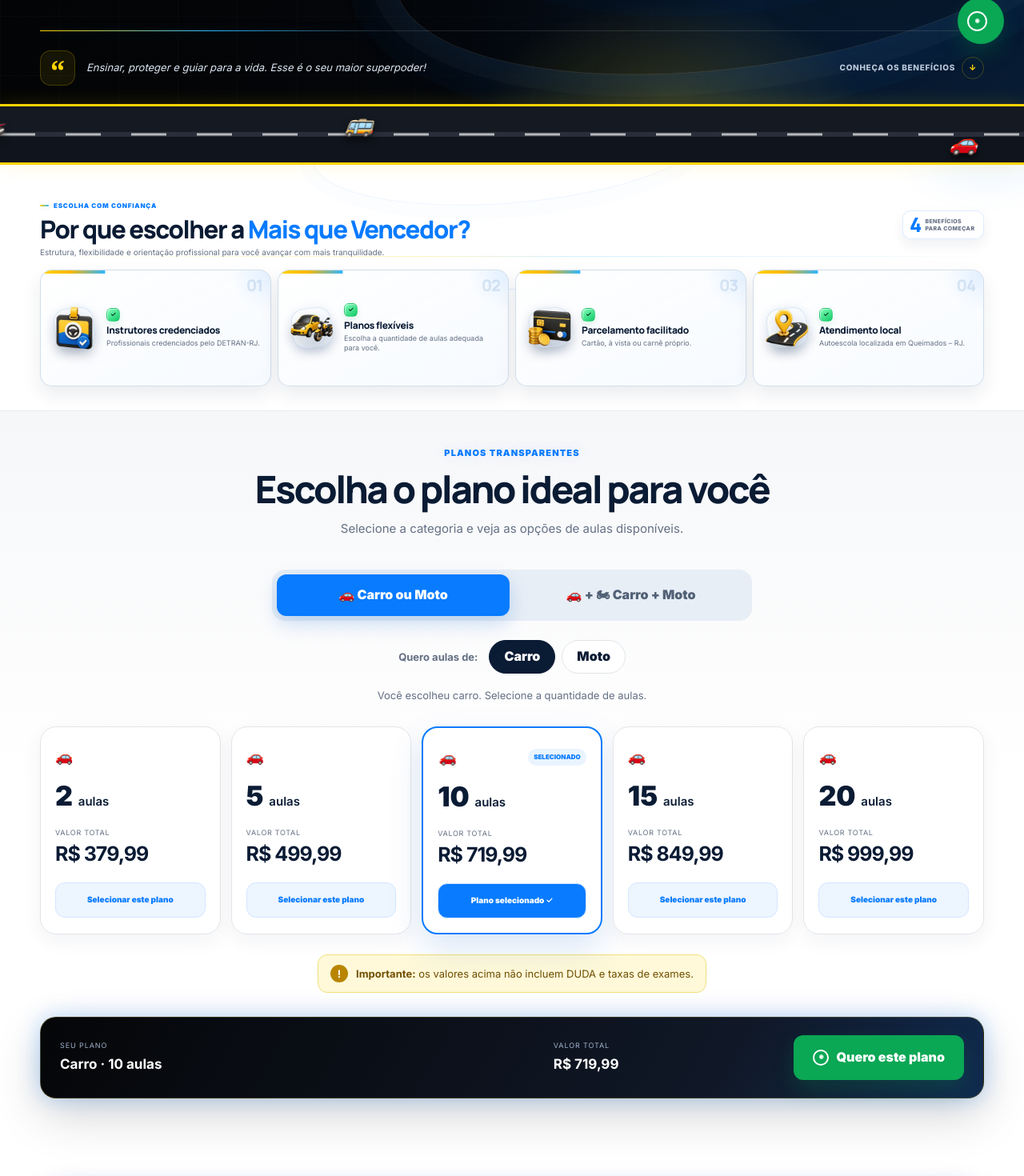
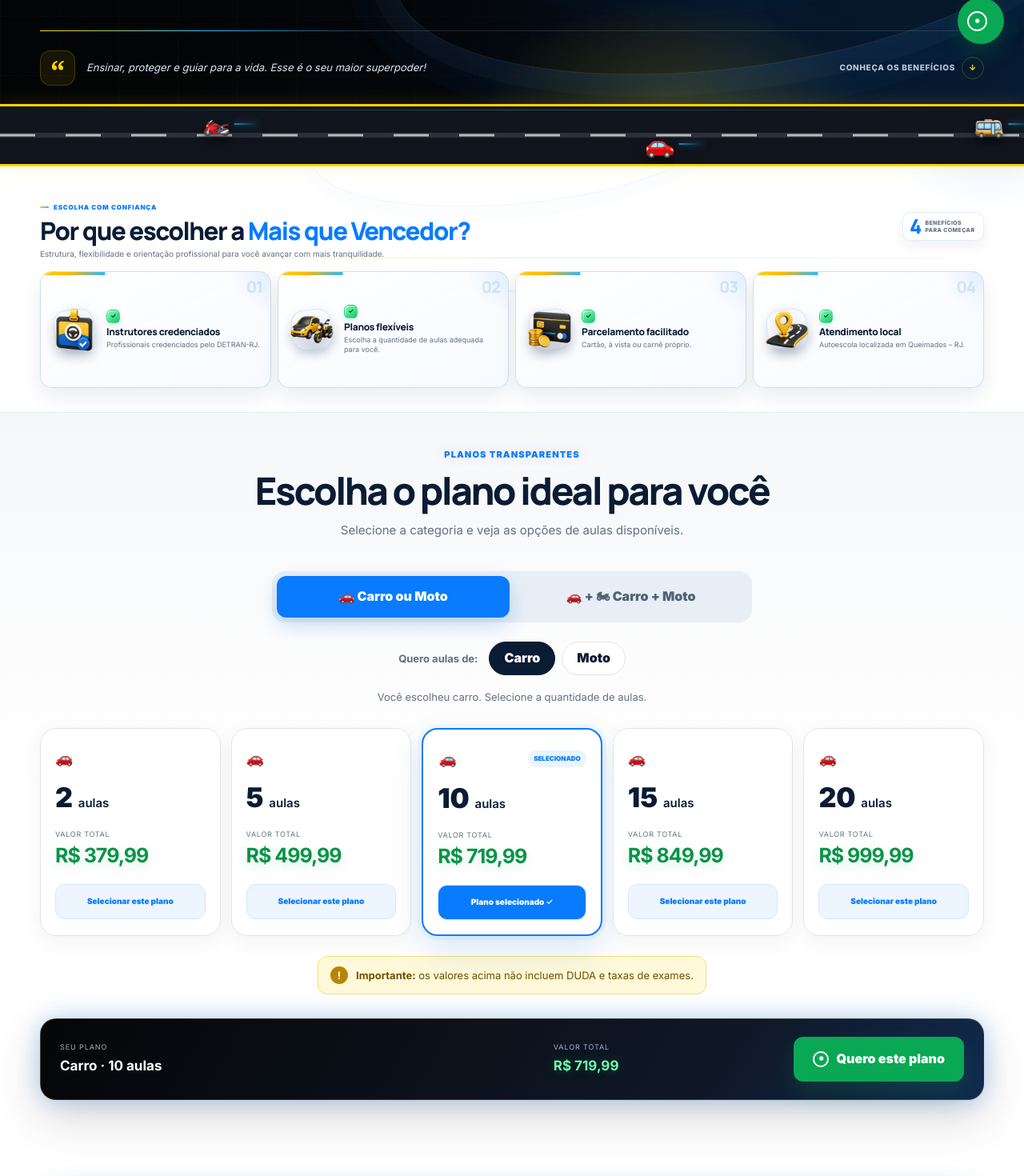
Before and after one commit to matteuscamilo7/autoescola-mais-que-vencedor, a Next.js app: page / in a window 1280 px wide. Shown: the part 720-2190 px from the top of the page at 80% size. Built offline with nearby package versions, Linux system fonts and the light colour scheme.

Commit message:
Amplia motion, hover e destaque dos planos

```diff
--- a/app/globals.css
+++ b/app/globals.css
@@ -109,8 +109,8 @@
 .hero__facts { margin: 20px 0 0; padding: 0; display: flex; flex-wrap: wrap; gap: 9px; list-style: none; color: #cbd7e5; font-size: 11px; opacity: 0; animation: hero-reveal .75s cubic-bezier(.2,.75,.2,1) .66s forwards; }
 .hero__facts li { min-height: 34px; padding: 6px 10px 6px 7px; display: flex; align-items: center; gap: 7px; background: rgba(255,255,255,.045); border: 1px solid rgba(255,255,255,.09); border-radius: 999px; }
 .hero__facts b { width: 20px; height: 20px; display: grid; place-items: center; color: #072416; background: linear-gradient(145deg, #7dffb7, #15cb6b); border-radius: 50%; box-shadow: 0 0 14px rgba(21,203,107,.22); font-size: 10px; }
-.hero__visual { min-height: 550px; position: relative; display: grid; place-items: center; perspective: 1200px; opacity: 0; animation: visual-arrive 1s cubic-bezier(.16,.8,.22,1) .3s forwards; }
-.hero__stage { position: absolute; inset: 7% -15% 0 -18%; transform: rotateX(2deg); }
+.hero__visual { --pointer-x: 0px; --pointer-y: 0px; min-height: 550px; position: relative; display: grid; place-items: center; perspective: 1200px; opacity: 0; animation: visual-arrive 1s cubic-bezier(.16,.8,.22,1) .3s forwards; }
+.hero__stage { position: absolute; inset: 7% -15% 0 -18%; transform: translate3d(calc(var(--pointer-x) * -.45), calc(var(--pointer-y) * -.3), 0) rotateX(2deg); transition: transform .55s cubic-bezier(.2,.75,.2,1); }
 .vehicle-glow { position: absolute; inset: 16% -6% 8%; border-radius: 50%; background: radial-gradient(ellipse at 60% 44%, rgba(8,123,255,.5), transparent 52%), radial-gradient(ellipse at 35% 64%, rgba(255,212,0,.2), transparent 65%); filter: blur(2px); animation: glow-breathe 6.5s ease-in-out infinite; }
 .hero__road-orbit { position: absolute; inset: 18% -6% 5% -10%; border: 1px solid rgba(255,255,255,.14); border-radius: 50%; box-shadow: 0 0 0 24px rgba(255,255,255,.025), 0 0 0 46px rgba(8,123,255,.025); transform: rotate(-9deg); }
 .hero__road-orbit::before { content: ""; position: absolute; inset: 47% -3% auto; height: 2px; background: repeating-linear-gradient(90deg, transparent 0 36px, rgba(255,255,255,.65) 36px 65px, transparent 65px 96px); opacity: .36; }
@@ -119,7 +119,7 @@
 .hero__road-orbit i:nth-child(2) { top: 62%; right: 4%; background: var(--sky); box-shadow: 0 0 18px rgba(44,183,255,.7); }
 .hero__road-orbit i:nth-child(3) { bottom: 4%; left: 38%; background: #19d978; box-shadow: 0 0 18px rgba(25,217,120,.7); }
 .hero__stage-shadow { position: absolute; width: 82%; height: 13%; left: 12%; bottom: 15%; background: radial-gradient(ellipse, rgba(0,0,0,.68), transparent 70%); filter: blur(10px); animation: shadow-breathe 6.5s ease-in-out infinite; }
-.hero__vehicles { position: relative; z-index: 2; width: 128%; max-width: none; height: auto; object-fit: contain; filter: drop-shadow(0 32px 34px rgba(0,0,0,.38)); transform-origin: 52% 78%; animation: vehicle-float 6.5s ease-in-out 1s infinite; }
+.hero__vehicles { position: relative; z-index: 2; width: 128%; max-width: none; height: auto; object-fit: contain; filter: drop-shadow(0 32px 34px rgba(0,0,0,.38)); translate: var(--pointer-x) var(--pointer-y); transform-origin: 52% 78%; animation: vehicle-float 6.5s ease-in-out 1s infinite; transition: translate .55s cubic-bezier(.2,.75,.2,1); }
 .hero__microbus { width: 36%; height: auto; position: absolute; z-index: 1; top: 24%; right: -1%; object-fit: contain; filter: drop-shadow(0 18px 20px rgba(0,0,0,.3)); transform-origin: 50% 78%; animation: microbus-float 7.4s ease-in-out 1.2s infinite; }
 .route { --route-x: 0px; --route-y: 0px; position: absolute; z-index: 4; min-width: 168px; padding: 9px 26px 9px 10px; display: flex; gap: 8px; align-items: center; color: var(--ink); background: linear-gradient(135deg, rgba(255,255,255,.97), rgba(240,247,255,.9)); border: 1px solid rgba(255,255,255,.94); border-radius: 13px; box-shadow: 0 14px 34px rgba(0,0,0,.23), inset 0 1px rgba(255,255,255,.9); backdrop-filter: blur(14px) saturate(125%); animation: gadget-float-y 4.8s ease-in-out -.45s infinite; will-change: transform; }
 .route::after { content: ""; position: absolute; inset: auto 20px -5px; height: 9px; background: rgba(0,0,0,.18); border-radius: 50%; filter: blur(8px); opacity: .4; }
@@ -142,13 +142,18 @@
 .hero__quote a:hover { color: #fff; }
 .hero__quote a:hover span { background: rgba(255,212,0,.09); transform: translateY(3px); }
 
-.traffic-strip { height: 76px; position: relative; z-index: 4; overflow: hidden; background: #080b10; border-block: 3px solid var(--yellow); box-shadow: 0 0 22px rgba(255,212,0,.16); }
-.traffic-strip__road { width: 100%; height: 100%; position: relative; overflow: hidden; background: linear-gradient(180deg, #151922 0 46%, #292f3a 46% 54%, #10141c 54%); }
+.traffic-strip { height: 78px; position: relative; z-index: 4; overflow: hidden; background: #080b10; border-block: 3px solid var(--yellow); box-shadow: 0 0 22px rgba(255,212,0,.16); }
+.traffic-strip__road { width: 100%; height: 100%; position: relative; overflow: hidden; background: linear-gradient(180deg, #11151d 0 46%, #2b313c 46% 54%, #10141c 54%); }
 .traffic-strip__road::before { content: ""; position: absolute; inset: 50% 0 auto; height: 3px; background: repeating-linear-gradient(90deg, rgba(255,255,255,.92) 0 44px, transparent 44px 82px); transform: translateY(-50%); opacity: .72; }
-.traffic-strip__vehicle { position: absolute; left: 0; z-index: 2; display: grid; place-items: center; filter: drop-shadow(0 5px 5px rgba(0,0,0,.55)); transform-origin: center; animation-play-state: running; will-change: transform; }
-.traffic-strip__vehicle--car { bottom: 2px; font-size: 29px; animation: cruise-and-return 22s linear -5s infinite; }
-.traffic-strip__vehicle--moto { top: 0; font-size: 27px; animation: cruise-back-and-forth 24s linear -4s infinite; }
-.traffic-strip__vehicle--bus { top: -2px; font-size: 30px; animation: cruise-and-return 30s linear -17s infinite; }
+.traffic-strip__road::after { content: ""; position: absolute; inset: 4px 0 auto; height: 1px; background: linear-gradient(90deg, transparent, rgba(44,183,255,.6), transparent); opacity: .6; }
+.traffic-strip__vehicle { width: 46px; position: absolute; left: 0; z-index: 2; display: grid; place-items: center; filter: drop-shadow(0 6px 6px rgba(0,0,0,.6)); transform-origin: center; will-change: transform; }
+.traffic-strip__vehicle i { display: block; font-style: normal; filter: saturate(1.1); }
+.traffic-strip__vehicle i::after { content: ""; width: 30px; height: 2px; position: absolute; top: 50%; right: calc(100% + 5px); background: linear-gradient(90deg, transparent, rgba(44,183,255,.72)); box-shadow: 0 0 8px rgba(44,183,255,.55); transform: translateY(-50%); }
+.traffic-strip__vehicle--car { bottom: 2px; font-size: 30px; animation: traffic-forward 18s linear -4s infinite; }
+.traffic-strip__vehicle--car i, .traffic-strip__vehicle--bus i { transform: scaleX(-1); }
+.traffic-strip__vehicle--moto { top: 0; font-size: 28px; animation: traffic-reverse 21s linear -9s infinite; }
+.traffic-strip__vehicle--moto i::after { right: auto; left: calc(100% + 5px); transform: translateY(-50%) scaleX(-1); }
+.traffic-strip__vehicle--bus { top: -2px; font-size: 31px; animation: traffic-forward 25s linear -15s infinite; }
 
 .trust { position: relative; overflow: hidden; isolation: isolate; padding: 34px 0 30px; background: #fff; border-bottom: 1px solid #e7edf4; }
 .trust::before { content: ""; position: absolute; z-index: -2; width: 500px; height: 150px; top: -102px; left: 50%; border: 1px solid rgba(8,123,255,.08); border-radius: 50%; box-shadow: 0 0 0 18px rgba(8,123,255,.012); transform: translateX(-50%) rotate(-5deg); }
@@ -204,7 +209,8 @@
 .section-title.centered p { margin-inline: auto; }
 .plans { padding-top: 38px; background: linear-gradient(180deg, var(--soft), #fff 48%); }
 .tabs { width: min(600px, 100%); margin: auto; padding: 6px; display: grid; grid-template-columns: 1fr 1fr; gap: 6px; background: #e7eef6; border-radius: 16px; }
-.tabs button { min-height: 52px; padding: 8px 14px; color: #526176; background: transparent; border: 0; border-radius: 12px; font-weight: 850; cursor: pointer; }
+.tabs button { min-height: 52px; padding: 8px 14px; color: #526176; background: transparent; border: 0; border-radius: 12px; font-weight: 850; cursor: pointer; transition: color .22s ease, background .22s ease, transform .22s var(--ease-out), box-shadow .22s ease; }
+.tabs button:hover { color: var(--navy); background: rgba(255,255,255,.65); transform: translateY(-1px); }
 .tabs button.active { color: #fff; background: var(--blue); box-shadow: 0 10px 24px rgba(7,93,199,.2); }
 .tabs button.active.combo { color: var(--black); background: linear-gradient(135deg, var(--yellow), var(--yellow-2)); box-shadow: 0 10px 24px rgba(255,212,0,.25), var(--neon-yellow); }
 .vehicle-toggle { margin: 24px auto 0; display: flex; align-items: center; justify-content: center; gap: 8px; }
@@ -213,9 +219,11 @@
 .vehicle-toggle button.active { color: #fff; background: var(--navy); border-color: var(--navy); }
 .plan-note { margin: 17px 0 29px; color: var(--muted); text-align: center; font-size: 13px; }
 .plan-grid { display: grid; grid-template-columns: repeat(5, 1fr); gap: 13px; }
-.plan-card { min-width: 0; padding: 22px 18px 18px; background: #fff; border: 1px solid var(--line); border-radius: var(--radius-card); box-shadow: 0 8px 26px rgba(3,29,74,.055); transition: transform .3s var(--ease-out), border-color .3s ease, box-shadow .3s ease; }
-.plan-card:hover { transform: translateY(-5px); border-color: #c8dcef; box-shadow: 0 20px 42px rgba(3,29,74,.11); }
-.plan-card.selected { border: 2px solid var(--blue); box-shadow: 0 18px 42px rgba(7,93,199,.15); }
+.plan-card { min-width: 0; padding: 22px 18px 18px; position: relative; overflow: hidden; background: #fff; border: 1px solid var(--line); border-radius: var(--radius-card); box-shadow: 0 8px 26px rgba(3,29,74,.055); transition: transform .3s var(--ease-out), border-color .3s ease, box-shadow .3s ease; }
+.plan-card::before { content: ""; position: absolute; inset: 0; pointer-events: none; background: linear-gradient(118deg, transparent 25%, rgba(44,183,255,.14) 48%, transparent 70%); translate: -130% 0; transition: translate .65s var(--ease-out); }
+.plan-card:hover { transform: translateY(-7px) rotateX(2deg); border-color: #9fcdf5; box-shadow: 0 24px 48px rgba(3,29,74,.13), 0 0 0 4px rgba(8,123,255,.045); }
+.plan-card:hover::before { translate: 130% 0; }
+.plan-card.selected { border: 2px solid var(--blue); box-shadow: 0 18px 42px rgba(7,93,199,.15), 0 0 0 5px rgba(8,123,255,.045); }
 .plan-grid--combo .plan-card.selected { border-color: var(--yellow); box-shadow: 0 18px 42px rgba(255,212,0,.18), var(--neon-yellow); }
 .plan-card__top { min-height: 29px; display: flex; align-items: center; justify-content: space-between; }
 .plan-card__top > span { font-size: 18px; }
@@ -226,7 +234,7 @@
 .plan-card h3 b { margin-right: 3px; font-size: 34px; line-height: 1; }
 .plan-card h3 small { min-height: 30px; display: block; color: var(--muted); font-size: 10px; }
 .plan-card > p { margin: 0 0 16px; display: grid; color: var(--muted); font-size: 9px; letter-spacing: .08em; text-transform: uppercase; }
-.plan-card > p strong { color: var(--navy); font-size: clamp(20px, 2vw, 25px); letter-spacing: -.04em; text-transform: none; white-space: nowrap; }
+.plan-card > p strong { color: var(--green); font-size: clamp(20px, 2vw, 25px); letter-spacing: -.04em; text-shadow: 0 5px 16px rgba(7,148,71,.15); text-transform: none; white-space: nowrap; }
 .button--select { width: 100%; min-height: 44px; padding-inline: 6px; color: var(--blue); background: #edf5ff; border: 1px solid #d4e7ff; font-size: 10px; }
 .plan-grid--combo .button--select { color: #4d4100; background: #fff9d6; border-color: #f1da62; }
 .plan-card.selected .button--select { color: #fff; background: var(--blue); }
@@ -238,6 +246,7 @@
 .summary > div { display: grid; gap: 3px; }
 .summary small { color: #9eb2ca; font-size: 9px; letter-spacing: .1em; text-transform: uppercase; }
 .summary strong { font-size: 17px; }
+.summary > div:nth-child(2) strong { color: #6bffad; text-shadow: 0 0 18px rgba(61,255,148,.25); }
 
 .complete { padding: 12px 0 clamp(72px, 8vw, 96px); background: linear-gradient(180deg, #fff, #f9fbfd); }
 .complete__card { position: relative; overflow: hidden; min-height: 294px; padding: 46px 50px; display: grid; grid-template-columns: minmax(0, 1fr) auto; align-items: center; gap: 35px; color: #fff; background: radial-gradient(circle at 92% 5%, rgba(255,212,0,.22), transparent 31%), radial-gradient(circle at 8% 100%, rgba(8,123,255,.25), transparent 34%), linear-gradient(125deg, #050608, #0b1019 52%, #0d2b52); border: 1px solid rgba(255,212,0,.2); border-radius: var(--radius-panel); box-shadow: var(--shadow), var(--neon-blue); }
@@ -254,9 +263,11 @@
 .payments { padding-top: clamp(72px, 8vw, 96px); background: #fff; }
 .payment-grid { display: grid; grid-template-columns: repeat(6, 1fr); gap: 12px; }
 .payment-grid article { min-height: 150px; padding: 25px 15px; display: grid; place-items: center; align-content: center; gap: 12px; text-align: center; background: linear-gradient(150deg, #fff, var(--soft)); border: 1px solid #e7edf4; border-radius: 18px; transition: transform .28s var(--ease-out), border-color .28s ease, box-shadow .28s ease; }
-.payment-grid article:hover { transform: translateY(-4px); border-color: #cde2f8; box-shadow: 0 17px 30px rgba(3,29,74,.09); }
+.payment-grid article:hover { transform: translateY(-6px); border-color: #b4daf9; box-shadow: 0 20px 34px rgba(3,29,74,.11), 0 0 0 4px rgba(8,123,255,.035); }
 .payment-grid b { width: 76px; height: 76px; display: grid; place-items: center; color: var(--blue); background: #fff; border: 1px solid #e2ebf5; border-radius: 20px; box-shadow: 0 12px 26px rgba(3,29,74,.1), 0 0 22px rgba(8,123,255,.08); }
 .payment-grid b img { width: 72px; height: 72px; object-fit: contain; }
+.payment-grid article:hover b { transform: translateY(-4px) rotate(-4deg) scale(1.05); box-shadow: 0 18px 30px rgba(3,29,74,.14), 0 0 26px rgba(8,123,255,.16); }
+.payment-grid b { transition: transform .32s var(--ease-out), box-shadow .32s ease; }
 .payment-grid span { color: var(--navy); font-size: 12px; font-weight: 800; }
 .audience { background: radial-gradient(circle at 88% 15%, rgba(8,123,255,.18), transparent 28%), linear-gradient(130deg, var(--black), #0a111d); }
 .audience .section-title > span { color: var(--yellow); }
@@ -264,10 +275,11 @@
 .audience .section-title p { color: #aebed1; }
 .feature-grid { margin-top: 45px; display: grid; grid-template-columns: repeat(3, 1fr); gap: 18px; }
 .feature-grid article { min-height: 320px; padding: 32px; position: relative; overflow: hidden; color: #fff; background: linear-gradient(145deg, rgba(255,255,255,.07), rgba(8,123,255,.055)); border: 1px solid rgba(255,212,0,.13); border-radius: 22px; box-shadow: 0 16px 35px rgba(0,0,0,.2); transition: transform .35s var(--ease-out), border-color .35s ease, box-shadow .35s ease; }
-.feature-grid article:hover { transform: translateY(-6px); border-color: rgba(255,212,0,.32); box-shadow: 0 26px 48px rgba(0,0,0,.28); }
+.feature-grid article:hover { transform: translateY(-7px) rotateX(2deg); border-color: rgba(255,212,0,.42); box-shadow: 0 28px 52px rgba(0,0,0,.32), 0 0 0 4px rgba(255,212,0,.035); }
+.feature-grid article:hover > img { transform: translate3d(-7px,-8px,0) rotate(-3deg) scale(1.04); }
 .feature-grid article::after { content: ""; position: absolute; width: 180px; height: 180px; right: -55px; top: -55px; background: radial-gradient(circle, rgba(8,123,255,.22), transparent 68%); pointer-events: none; }
 .feature-grid article > b { color: var(--yellow); font: 900 56px var(--font-manrope); opacity: .36; }
-.feature-grid article > img { position: absolute; z-index: 1; width: 195px; height: 195px; right: -4px; top: 7px; object-fit: contain; filter: drop-shadow(0 18px 20px rgba(0,0,0,.34)); }
+.feature-grid article > img { position: absolute; z-index: 1; width: 195px; height: 195px; right: -4px; top: 7px; object-fit: contain; filter: drop-shadow(0 18px 20px rgba(0,0,0,.34)); transition: transform .42s var(--ease-out), filter .42s ease; }
 .feature-grid h3 { margin: 90px 0 8px; position: relative; z-index: 2; font: 800 21px var(--font-manrope); }
 .feature-grid p { margin: 0; color: #b9c7d7; font-size: 14px; }
 
@@ -413,6 +425,14 @@
   50% { transform: translate3d(-100px,0,0) scaleX(-1); }
   98% { transform: translate3d(calc(100vw + 30px),0,0) scaleX(-1); }
   100% { transform: translate3d(calc(100vw + 30px),0,0) scaleX(1); }
+}
+@keyframes traffic-forward {
+  from { transform: translate3d(-120px,0,0); }
+  to { transform: translate3d(calc(100vw + 120px),0,0); }
+}
+@keyframes traffic-reverse {
+  from { transform: translate3d(calc(100vw + 120px),0,0); }
+  to { transform: translate3d(-120px,0,0); }
 }
 @keyframes route-trip { 0%,10% { left: calc(11% - 11px); transform: translateY(0); } 46%,54% { transform: translateY(-4px); } 90%,100% { left: calc(89% - 11px); transform: translateY(0); } }
 @keyframes vehicle-idle { 0%,100% { transform: translateX(0) rotate(0); } 45% { transform: translateX(5px) rotate(-2deg); } 60% { transform: translateX(5px) rotate(1deg); } }
```
